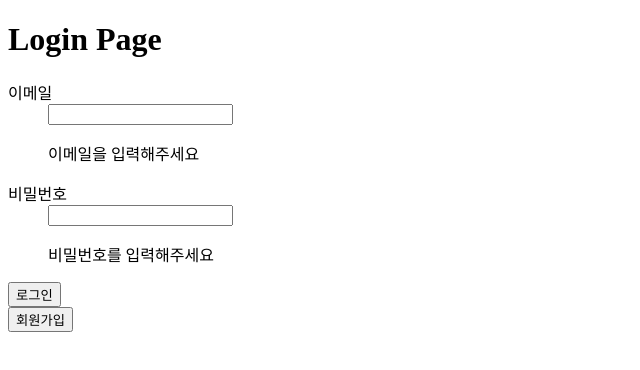
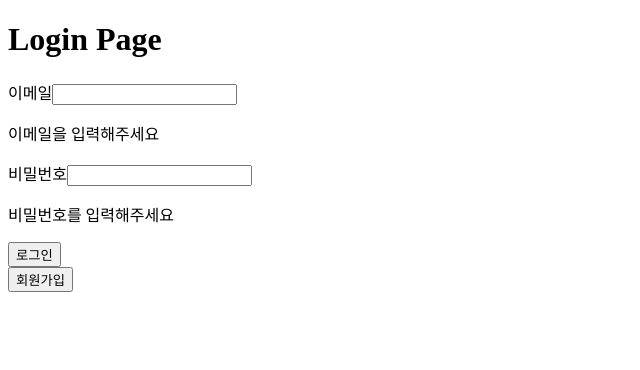
Before and after one commit to im-binary/modern-todo, a React (Create React App) app: page / in a window 1280 px wide. Shown: the top 370 px of the page, without its empty margins (0-640 px from the left). Built offline with nearby package versions, Linux system fonts and the light colour scheme; the HTML template or start-up script is replaced by a standard one.

Commit message:
feat: 컴포넌트 분리

```diff
--- /dev/null
+++ b/src/components/Button.tsx
@@ -0,0 +1,5 @@
+type ButtonProps = React.DetailedHTMLProps<React.ButtonHTMLAttributes<HTMLButtonElement>, HTMLButtonElement>;
+
+export default function Button({ children, ...props }: ButtonProps) {
+  return <button {...props}>{children}</button>;
+}
--- /dev/null
+++ b/src/components/Title.tsx
@@ -0,0 +1,7 @@
+interface Props {
+  children: React.ReactNode;
+}
+
+export default function Title({ children }: Props) {
+  return <h1>{children}</h1>;
+}
--- /dev/null
+++ b/src/components/UserForm.tsx
@@ -0,0 +1,52 @@
+import { useCallback } from "react";
+import useFormField from "../hooks/useFormField";
+import Button from "./Button";
+
+interface User {
+  email: string;
+  password: string;
+}
+
+export default function UserForm() {
+  const [email, onChangeEmail, emailErrorMessage] = useFormField([
+    { ok: (value) => value !== "", message: "이메일을 입력해주세요" },
+    { ok: (value) => value.includes("@"), message: "이메일 형식이 올바르지 않습니다" },
+  ]);
+
+  const [password, onChangePassword, passwordErrorMessage] = useFormField([
+    { ok: (value) => value !== "", message: "비밀번호를 입력해주세요" },
+    { ok: (value) => value.length >= 8, message: "비밀번호는 8자 이상이어야 합니다" },
+  ]);
+
+  const errorMessage = emailErrorMessage || passwordErrorMessage;
+
+  const handleSubmit = useCallback(
+    (e: React.FormEvent<HTMLFormElement>, { email, password }: User, errorMessage?: string) => {
+      e.preventDefault();
+
+      if (errorMessage == null) {
+        console.log("로그인");
+        console.log(email, password);
+      }
+    },
+    []
+  );
+
+  return (
+    <form onSubmit={(e) => handleSubmit(e, { email, password }, errorMessage)}>
+      <label htmlFor='user-email'>
+        이메일
+        <input type='email' id='user-email' name='user-email' onChange={onChangeEmail} />
+        <p>{emailErrorMessage}</p>
+      </label>
+
+      <label htmlFor='user-password'>
+        비밀번호
+        <input type='password' id='user-password' name='user-password' onChange={onChangePassword} />
+        <p>{passwordErrorMessage}</p>
+      </label>
+
+      <Button type='submit'>로그인</Button>
+    </form>
+  );
+}
--- a/src/pages/Login.tsx
+++ b/src/pages/Login.tsx
@@ -1,59 +1,13 @@
-import { useCallback } from "react";
-import useFormField from "../hooks/useFormField";
-
-interface User {
-  email: string;
-  password: string;
-}
+import Button from "../components/Button";
+import Title from "../components/Title";
+import UserForm from "../components/UserForm";
 
 export default function Login() {
-  const [email, onChangeEmail, emailErrorMessage] = useFormField([
-    { ok: (value) => value !== "", message: "이메일을 입력해주세요" },
-    { ok: (value) => value.includes("@"), message: "이메일 형식이 올바르지 않습니다" },
-  ]);
-
-  const [password, onChangePassword, passwordErrorMessage] = useFormField([
-    { ok: (value) => value !== "", message: "비밀번호를 입력해주세요" },
-    { ok: (value) => value.length >= 8, message: "비밀번호는 8자 이상이어야 합니다" },
-  ]);
-
-  const errorMessage = emailErrorMessage || passwordErrorMessage;
-
-  const handleSubmit = useCallback(
-    (e: React.FormEvent<HTMLFormElement>, { email, password }: User, errorMessage?: string) => {
-      e.preventDefault();
-
-      if (errorMessage == null) {
-        console.log("로그인");
-        console.log(email, password);
-      }
-    },
-    []
-  );
-
   return (
     <>
-      <h1>Login Page</h1>
-      <form onSubmit={(e) => handleSubmit(e, { email, password }, errorMessage)}>
-        <dl>
-          <dt>
-            <label htmlFor='user-email'>이메일</label>
-          </dt>
-          <dd>
-            <input type='email' id='user-email' name='user-email' onChange={onChangeEmail} />
-            <p>{emailErrorMessage}</p>
-          </dd>
-          <dt>
-            <label htmlFor='user-password'>비밀번호</label>
-          </dt>
-          <dd>
-            <input type='password' id='user-password' name='user-password' onChange={onChangePassword} />
-            <p>{passwordErrorMessage}</p>
-          </dd>
-        </dl>
-        <button type='submit'>로그인</button>
-      </form>
-      <button type='button'>회원가입</button>
+      <Title>Login Page</Title>
+      <UserForm />
+      <Button type='button'>회원가입</Button>
     </>
   );
 }
```
